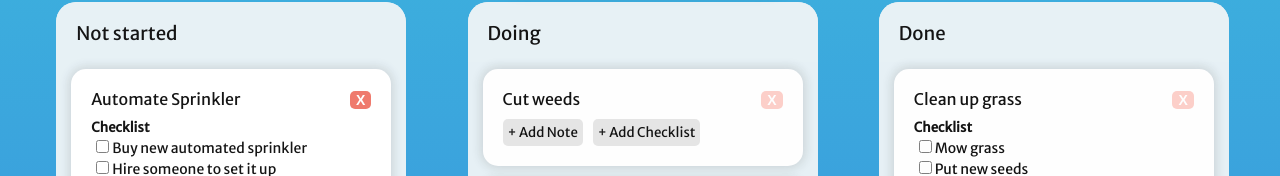
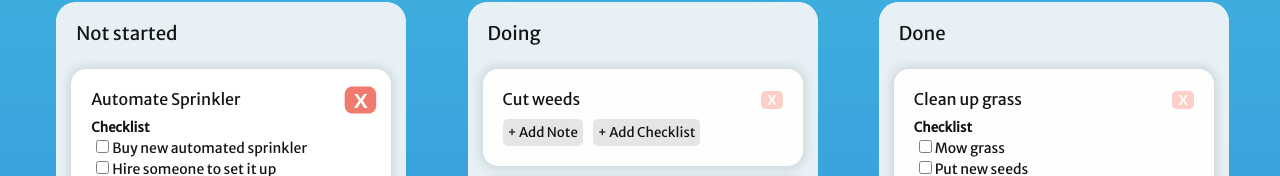
Before and after one commit to atawfique21/better-boards, a React (Create React App) app in the folder trello/: page / in a window 1280 px wide. In both pictures the pointer is over the button 360 px from the left and 292 px from the top of the page. Shown: the part 193-369 px from the top of the page. Built offline with nearby package versions, Linux system fonts and the light colour scheme; no server answers.

Commit message:
Delete button will now scale upon hover.

```diff
--- a/trello/src/App.css
+++ b/trello/src/App.css
@@ -392,6 +392,7 @@ input.nameTask::placeholder {
 .delete-button:hover {
   background-color: rgb(238, 111, 96);
   cursor: pointer;
+  transform: scale(1.5);
 }
 
 .delete-button:active {
```
